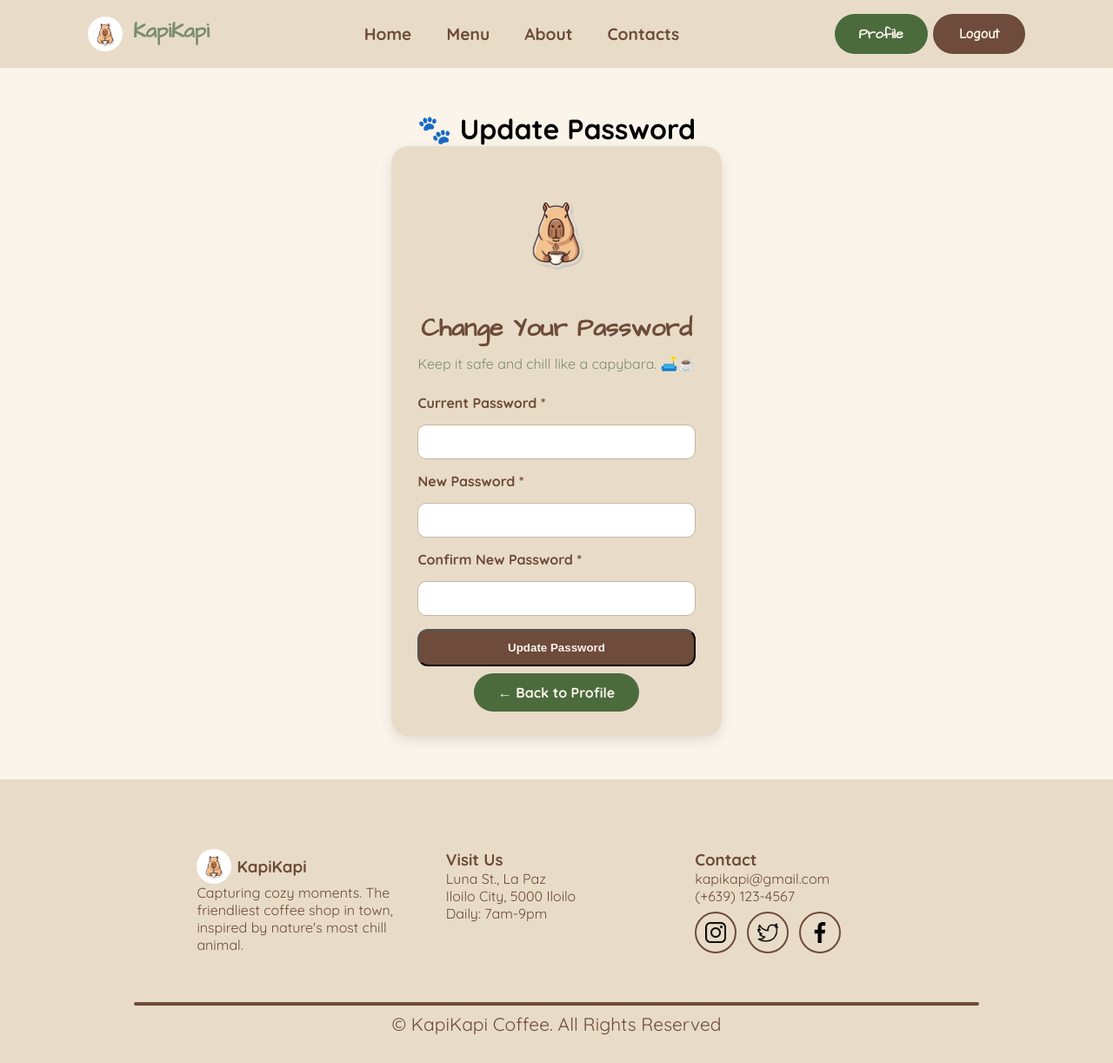
After one commit to hiimkhel/KapiKapi-Website, a PHP site: page /pages/update-password.php in a window 1280 px wide. The commit adds this page. Shown: the whole page at 87% size. Run offline with PHP 8.4, Linux system fonts and the light colour scheme; a user stored in the database is signed in.

Commit message:
ADDED edit password and remove account

```diff
--- a/css/styles.css
+++ b/css/styles.css
@@ -243,7 +243,7 @@ img{
 }
 /* LOGOUT BUTTON STYLING */
 .logout-btn {
-    padding: 10px 24px;
+    padding: 12px 28px;
     font-family: var(--primary-font);
     font-size: 1rem;
     font-weight: 600;
@@ -256,7 +256,7 @@ img{
 }
 
 .logout-btn:hover {
-    background-color: var(--tertiary-color);
+    background-color: rgba(255, 60, 0, 0.816);
     color: var(--secondary-color);
     transform: scale(1.05);
 }
@@ -966,6 +966,113 @@ article img{
 #feedback-popup .response-card button#popup-close:hover {
     background: #8a654c;
 }
+/* PROFILE STYLING*/
+.profile-page {
+    display: flex;
+    justify-content: center;
+    align-items: center;
+    flex-direction: column;
+    padding: 50px 20px;
+    background-color: #FAF4EA; /* light cozy background */
+    min-height: 80vh;
+    font-family: 'Quicksand', sans-serif;
+}
+
+.profile-card {
+    background-color: #E8DCC8;
+    padding: 40px 30px;
+    border-radius: 20px;
+    text-align: center;
+    max-width: 450px;
+    box-shadow: 0 5px 15px rgba(0,0,0,0.1);
+}
+
+.profile-card .capy-img {
+    width: 120px;
+    border-radius: 50%;
+    margin-bottom: 20px;
+}
+
+.profile-card h2 {
+    margin: 10px 0;
+    font-family: 'Architects Daughter', cursive;
+    font-size: 1.8rem;
+    color: #6E4B3A;
+}
+
+.profile-card p {
+    color: #7A8D6D;
+    margin-bottom: 25px;
+}
+
+.profile-actions .btn {
+    display: block;
+    margin: 10px auto;
+    padding: 12px 20px;
+    width: 70%;
+    text-decoration: none;
+    border-radius: 12px;
+    font-weight: bold;
+    transition: transform 0.2s;
+}
+
+.profile-actions .btn:hover {
+    transform: scale(1.05);
+}
+
+.profile-actions .btn {
+    background-color: #6E4B3A;
+    color: #FAF4EA;
+}
+
+.profile-actions .delete-btn {
+    background-color: #e05f5f;
+    color: #fff;
+}
+.profile-actions .delete-btn:hover{
+    background-color: red;
+}
+.password-form {
+    display: flex;
+    flex-direction: column;
+    gap: 15px;
+    margin-bottom: 20px;
+}
+
+.password-form label {
+    font-weight: bold;
+    color: #6E4B3A;
+    text-align: left;
+}
+
+.password-form input {
+    padding: 10px;
+    border-radius: 10px;
+    border: 1px solid #C4B5A0;
+    font-size: 1rem;
+}
+
+.password-form .btn {
+    background-color: #6E4B3A;
+    color: #FAF4EA;
+    padding: 12px;
+    border-radius: 12px;
+    font-weight: bold;
+    transition: transform 0.2s;
+}
+
+.password-form .btn:hover {
+    transform: scale(1.05);
+}
+
+.back-btn {
+    background-color: #7A8D6D;
+    color: #FAF4EA;
+    text-decoration: none;
+    display: inline-block;
+    margin-top: 10px;
+}
+
 /* FOOTER STYLINGS */
 footer{
     display: flex;
--- a/js/menu.js
+++ b/js/menu.js
@@ -37,10 +37,6 @@ function createMenuArticle(item) {
     let adminButtons = '';
     if (isLoggedIn) {
         adminButtons = `
-            <div class="admin-actions">
-                <a href="edit.php?id=${item.id}" class="edit-btn">✏️</a>
-                <a href="delete.php?id=${item.id}" class="delete-btn" onclick="return confirm('Delete this item?');">🗑️</a>
-            </div>
         `;
     }
 
--- a/pages/header.php
+++ b/pages/header.php
@@ -26,11 +26,11 @@ $currentPage = basename($_SERVER['PHP_SELF']);
             <a class="transparent-btn header-btns" href="./login-register.php">Login</a>
             <a class="primary-btn header-btns" href="./login-register.php">Register</a>
         <?php else: ?>
+            <a class="primary-btn" href="profile.php">Profile</a>
             <form method="post" action="logout.php" style="display:inline;">
                 <button type="submit" class="logout-btn">Logout</button>
             </form>
-            <!-- Delete Account Button -->
-            <button id="delete-account-btn" class="delete-account-btn">Delete Account</button>
+
         <?php endif; ?>
     </div>
 </header>
--- /dev/null
+++ b/pages/update-password.php
@@ -0,0 +1,61 @@
+<?php
+include("header.php");
+if (!isset($_SESSION['user_id'])) {
+    header("Location: login-register.php");
+    exit;
+}?>
+<!DOCTYPE html>
+    <html lang="en">
+    <head>
+        <meta charset="UTF-8">
+        <meta name="viewport" content="width=device-width, initial-scale=1.0">
+        <link rel="stylesheet" href="../css/styles.css">
+        <link rel="icon" type="image/png" href="../images/logo-nobg.png">
+        <link rel="preconnect" href="https://fonts.googleapis.com">
+        <link rel="preconnect" href="https://fonts.gstatic.com" crossorigin>
+        <link href="https://fonts.googleapis.com/css2?family=Architects+Daughter&family=Comic+Neue&family=Quicksand:ital,wght@0,300;0,400;0,700;1,300;1,400;1,700&display=swap" rel="stylesheet">
+        <title>KapiKapi Cafe</title>
+    </head>
+    <body>
+
+
+        <main class="profile-page">
+            <h1>🐾 Update Password</h1>
+
+            <div class="profile-card">
+                <img src="../images/logo-nobg.png" alt="Capybara" class="capy-img">
+                <h2>Change Your Password</h2>
+                <p>Keep it safe and chill like a capybara. 🛋️☕</p>
+
+                <?php
+                if (isset($_SESSION['success'])) {
+                    echo "<p class='success-msg'>".$_SESSION['success']."</p>";
+                    unset($_SESSION['success']);
+                }
+                if (isset($_SESSION['error'])) {
+                    echo "<p class='error-msg'>".$_SESSION['error']."</p>";
+                    unset($_SESSION['error']);
+                }
+                ?>
+
+                <form action="update-password-action.php" method="post" class="password-form">
+                    <label>Current Password *</label>
+                    <input type="password" name="current_password" required>
+
+                    <label>New Password *</label>
+                    <input type="password" name="new_password" required>
+
+                    <label>Confirm New Password *</label>
+                    <input type="password" name="confirm_password" required>
+
+                    <button type="submit" class="btn">Update Password</button>
+                </form>
+
+                <a href="profile.php" class="btn primary-btn">← Back to Profile</a>
+            </div>
+        </main>
+
+
+        <?php include("./footer.php");?>
+    </body>
+    </html>
```
Also changed, not shown: pages/delete.php (deleted, +0 -14 lines), pages/edit.php (deleted, +0 -52 lines), pages/main-menu.php (+0 -7 lines), pages/profile.php (added, +39 -0 lines), pages/update-password-action.php (added, +61 -0 lines), pages/update.php (deleted, +0 -19 lines), images/capycino-latte.png (added).
